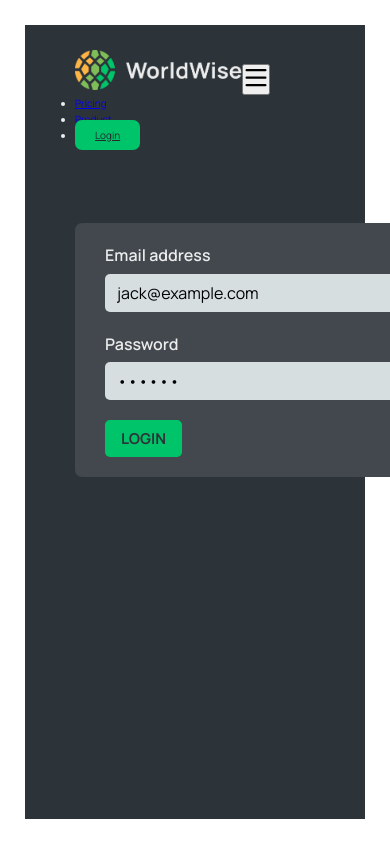
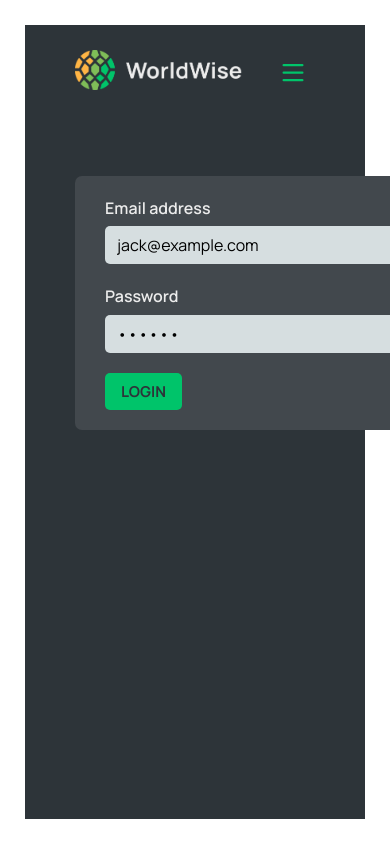
Before and after one commit to Ahmed-Adel-Morsi/Worldwise, a React (Vite) app: page /login in a window 390 px wide. Shown: the top 844 px of the page. Built offline with nearby package versions, Linux system fonts and the light colour scheme; no server answers.

Commit message:
refactor: update navigation styles and structure for improved layout and responsiveness

```diff
--- a/src/components/PageNav.module.css
+++ b/src/components/PageNav.module.css
@@ -1,27 +1,90 @@
-.nav {
+.header div {
   display: flex;
   align-items: center;
   justify-content: space-between;
 }
 
-.nav ul {
+.header button {
+  background-color: transparent;
+  color: var(--color-brand--2);
+  border: none;
+  cursor: pointer;
+  padding: 1rem;
+  border-radius: 5px;
+  line-height: 0;
+
+  &:hover {
+    background-color: var(--color-dark--0);
+  }
+
+  @media (min-width: 700px) {
+    & {
+      display: none;
+    }
+  }
+}
+
+.header ul {
   list-style: none;
   display: flex;
   align-items: center;
   gap: 4rem;
 }
 
-.nav a:link,
-.nav a:visited {
+.header div nav {
+  display: none;
+
+  @media (min-width: 700px) {
+    & {
+      display: flex;
+    }
+  }
+}
+
+.header > nav {
+  border-bottom: 1px solid var(--color-light--2);
+
+  ul {
+    margin: 1.5rem 0;
+    flex-direction: column;
+    gap: 1rem;
+
+    li {
+      width: 100%;
+      text-align: center;
+    }
+
+    li a {
+      display: block;
+      width: 100%;
+      padding: 0.5rem;
+    }
+  }
+
+  @media (min-width: 700px) {
+    & {
+      display: none;
+    }
+  }
+}
+
+.header a:link,
+.header a:visited {
   text-decoration: none;
   color: var(--color-light--2);
   text-transform: uppercase;
-  font-size: 1.5rem;
+  font-size: 1.3rem;
   font-weight: 600;
+
+  @media (min-width: 500px) {
+    & {
+      font-size: 1.5rem;
+    }
+  }
 }
 
 /* CSS Modules feature */
-.nav a:global(.active) {
+.header a:global(.active) {
   color: var(--color-brand--2);
 }
 
```
